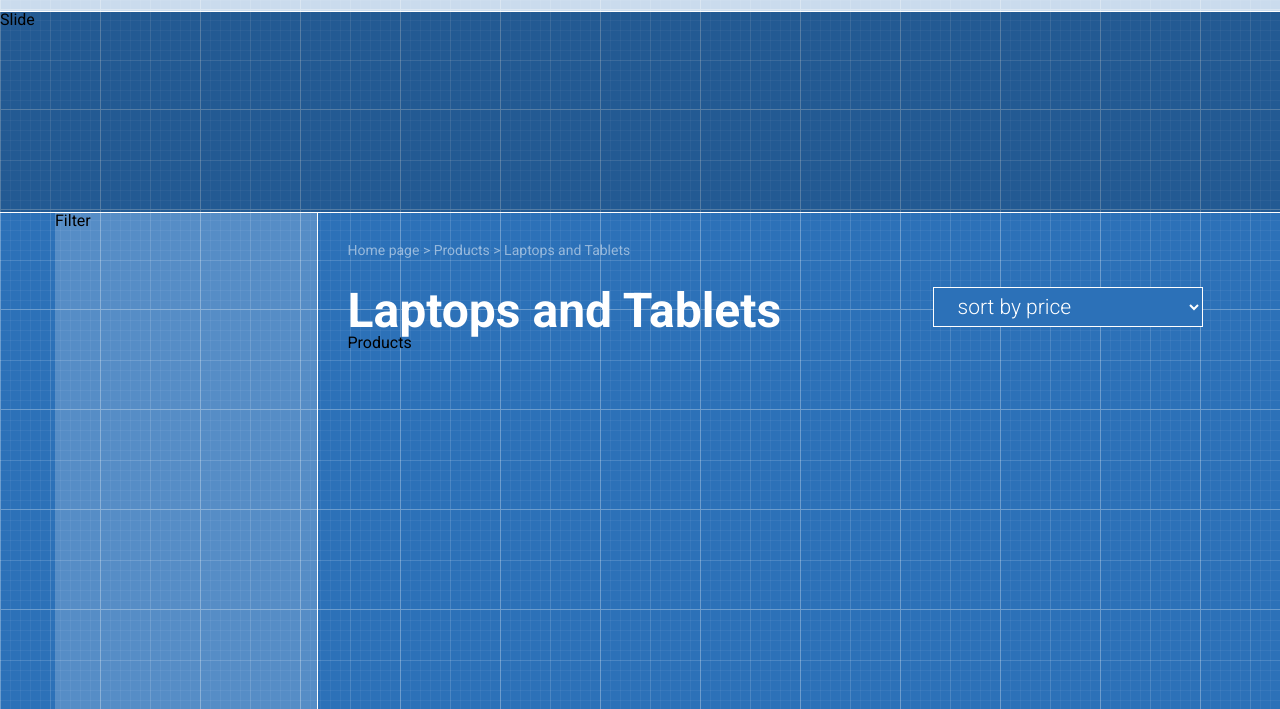
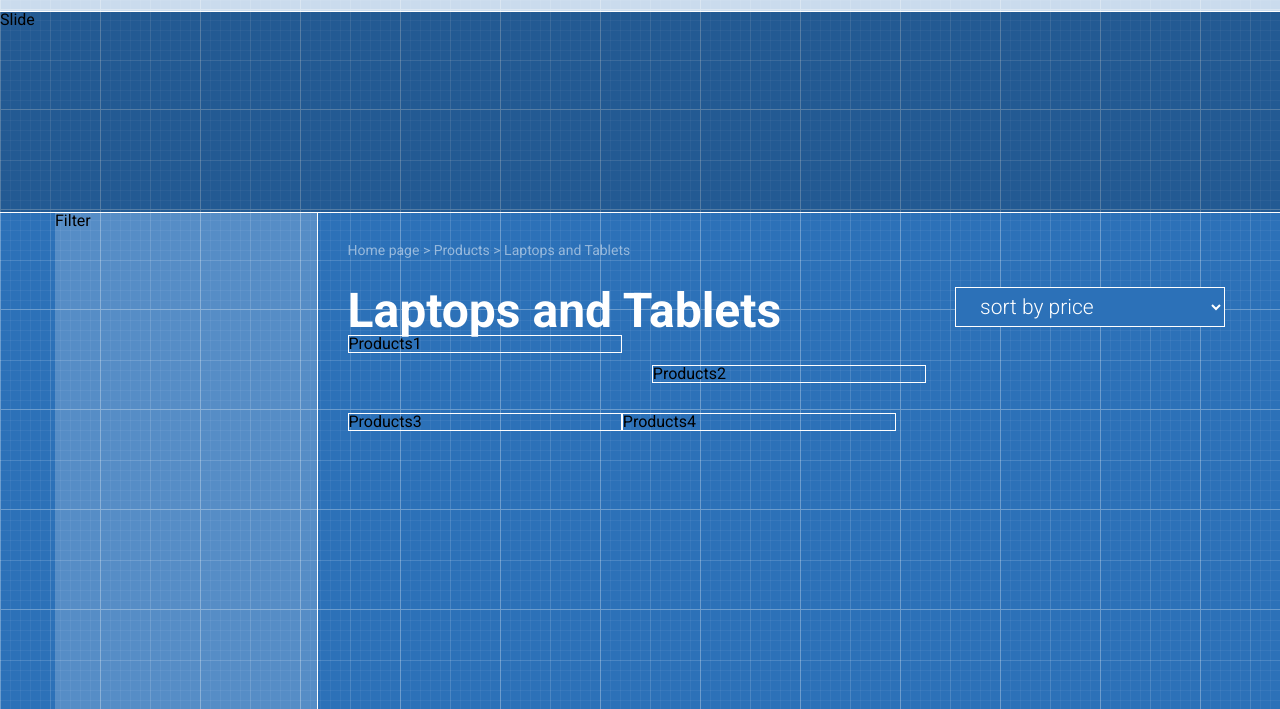
Before and after one commit to dimonkatri4/dimonkatri4.github.io, a plain HTML site: page index.html in a window 1280 px wide. Shown: the part 91-800 px from the top of the page. Drawn offline with Linux system fonts and the light colour scheme.

Commit message:
update files

```diff
--- a/index.html
+++ b/index.html
@@ -61,7 +61,7 @@
 			<div class="col-md-6">
 				<div class="category">Laptops and Tablets</div>
 			</div>
-			<div class="col-md-3">
+			<div class="col-md-3 end">
 				<div class="sort">
 					<select class="list">
 						<option value="price">sort by price</option>
@@ -71,7 +71,14 @@
 				</div>
 			</div>
 			<div class="col-md-9">
-				<div class="products">Products</div>
+				<div class="products">
+					<div class="item">
+							<div>Products1	</div>
+					</div>
+					<div class="item central">Products2</div>
+					<div class="item">Products3</div>
+					<div class="item">Products4</div>
+				</div>
 			</div>
 		</div>
 	</main>
--- a/style.css
+++ b/style.css
@@ -14,7 +14,7 @@ body {
 [class*=col-md] {
 	float: left;
 }
-.conteiner:after, .menu:after, .box-search:after {
+.conteiner:after, .menu:after, .box-search:after, .conteiner end:after {
 	content: "";
 	clear: both;
 	display: block;
@@ -189,6 +189,9 @@ li:nth-child(2) {
 	font-size: 48px;
 	color: white;
 }
+.sort {
+	float: right;
+}
 .list{
 	border: 1px solid white;
 	width: 270px;
@@ -207,3 +210,14 @@ li:nth-child(2) {
 	height: 40px;
 	font-weight: 200;
 }
+.item {
+	width: 31.03%;
+	float: left;
+	border: 1px solid white;
+}
+.products {
+	height: 50px;
+}
+.central {
+	margin:30px;
+}
```
